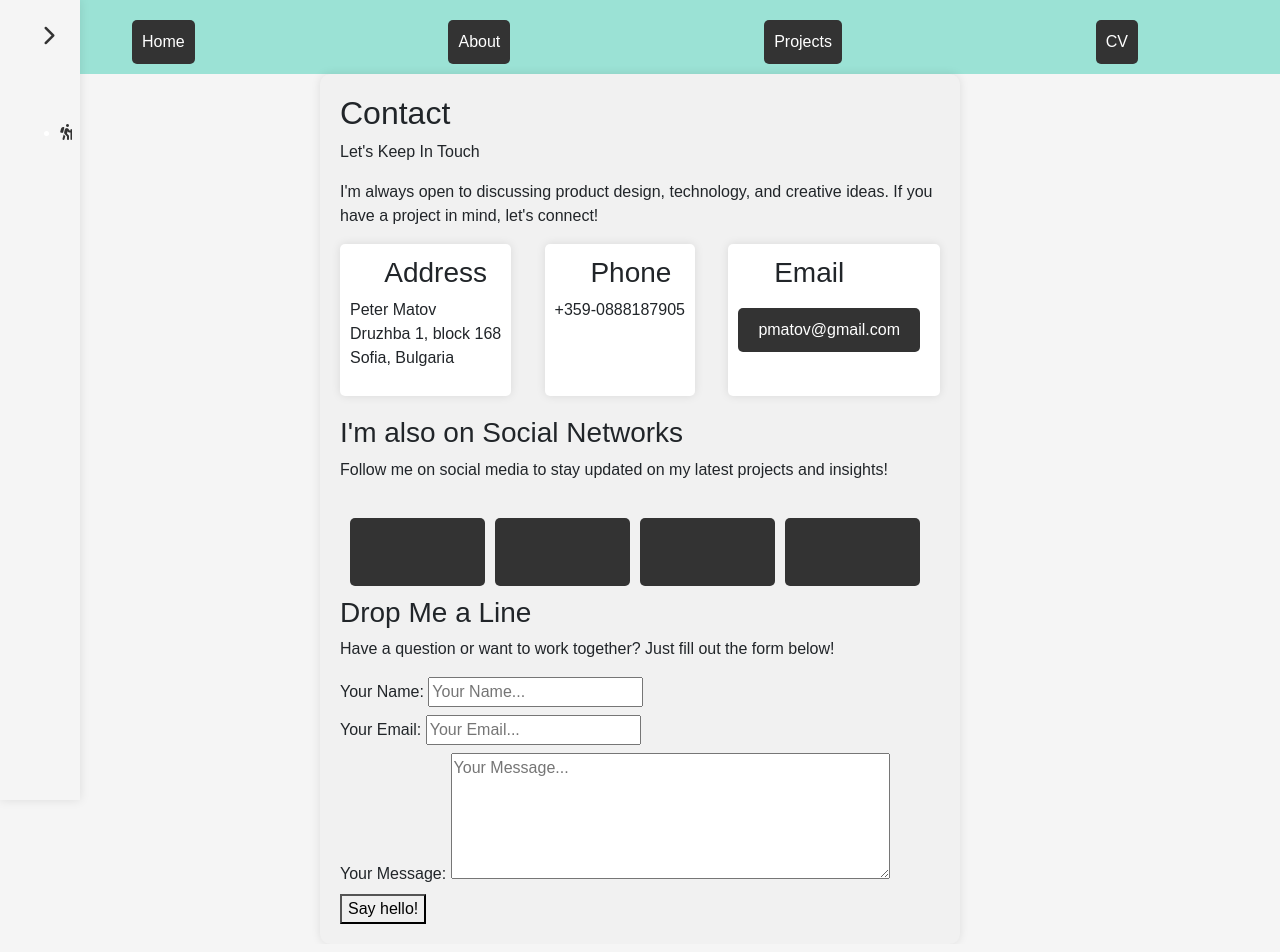
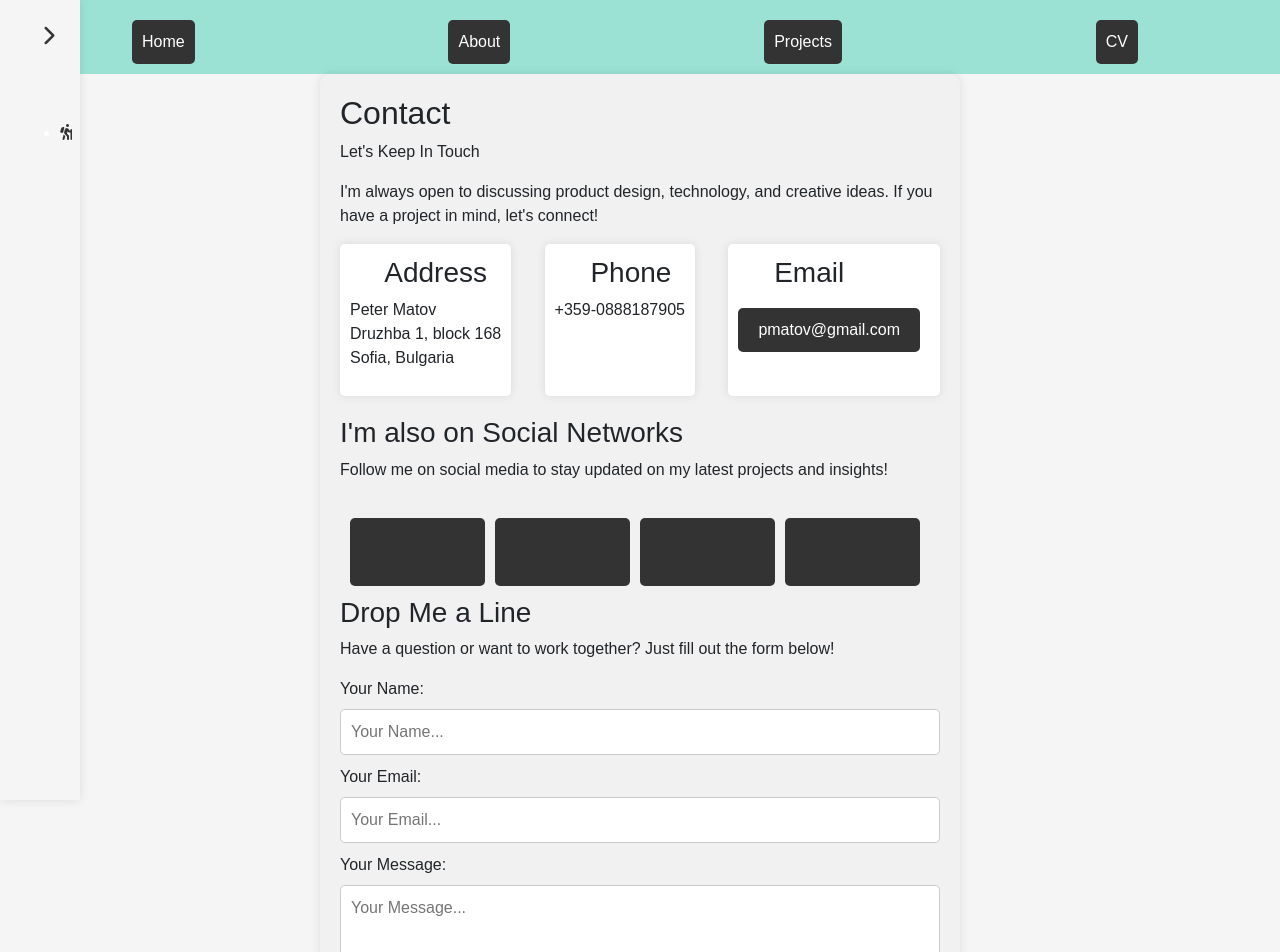
Before and after one commit to peter1998/Tech-Voyager, a SvelteKit app: page /contact in a window 1280 px wide. Shown: the top 952 px of the page. Built offline with nearby package versions, Linux system fonts and the light colour scheme; some icons are missing; a small style sheet from the web is missing.

Commit message:
[C] improved style

```diff
--- a/src/routes/contact/+page.svelte
+++ b/src/routes/contact/+page.svelte
@@ -67,19 +67,16 @@
 
 		<h3>Drop Me a Line</h3>
 		<p>Have a question or want to work together? Just fill out the form below!</p>
-		<form action="https://formspree.io/f/xeqbqbdg" method="POST">
-			<label>
-				Your Name:
-				<input type="text" name="name" id="name" placeholder="Your Name..." />
-			</label>
-			<label>
-				Your Email:
-				<input type="email" name="email" id="email" placeholder="Your Email..." />
-			</label>
-			<label>
-				Your Message:
-				<textarea name="message" id="message" cols="45" rows="5" placeholder="Your Message..." />
-			</label>
+		<form action="https://formspree.io/f/xeqbqbdg" method="POST" id="contact-form">
+			<label for="name">Your Name:</label>
+			<input type="text" name="name" id="name" placeholder="Your Name..." />
+
+			<label for="email">Your Email:</label>
+			<input type="email" name="email" id="email" placeholder="Your Email..." />
+
+			<label for="message">Your Message:</label>
+			<textarea name="message" id="message" cols="45" rows="5" placeholder="Your Message..." />
+
 			<button type="submit" name="button" id="button">Say hello!</button>
 		</form>
 	</section>
```
